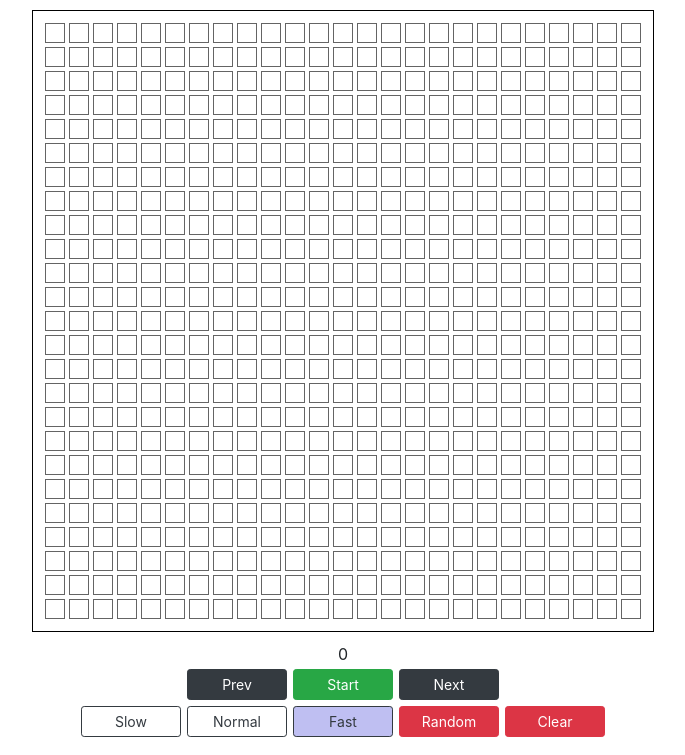
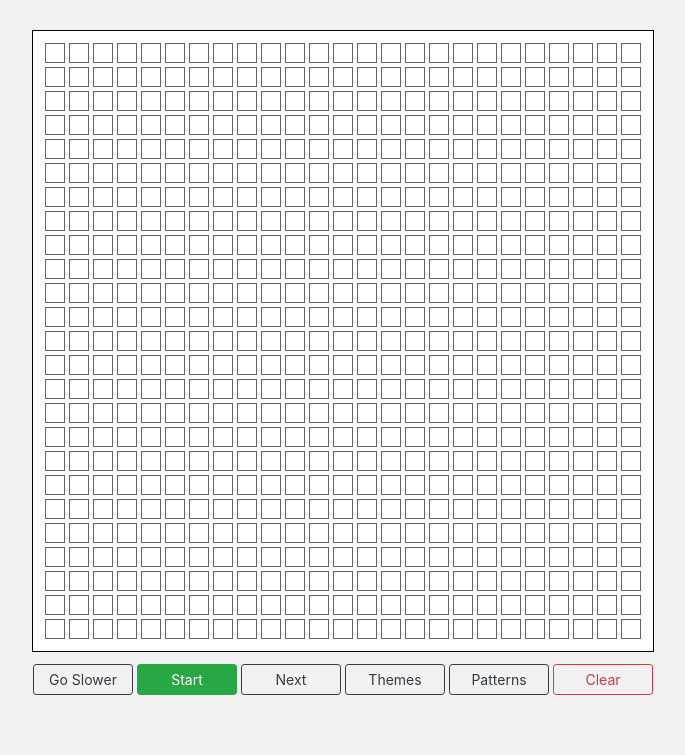
Before and after one commit to curtisyungen/conway, a React (Create React App) app: page / in a window 1280 px wide. Shown: the top 755 px of the page, without its empty margins (297-982 px from the left). Built offline with nearby package versions, Linux system fonts and the light colour scheme.

Commit message:
Add files via upload

```diff
--- a/src/components/Board/board.css
+++ b/src/components/Board/board.css
@@ -51,12 +51,18 @@
 }
 
 .formBtn {
-    margin: 3px;
+    margin: 2px;
     width: 100px;
 }
 
 .group-inline-block {
     display: inline-block;
+}
+
+.main {
+    background: rgb(242, 242, 242);
+    height: 100vh;
+    padding: 20px;
 }
 
 .pattern {
@@ -68,7 +74,7 @@
 }
 
 .patternList {
-    margin: 15px auto;
+    margin-top: 35px;
     text-align: center;
 }
 
@@ -79,7 +85,7 @@
 }
 
 .size-true, .speed-true {
-    background: rgb(191, 191, 242);
+    background: yellow;
 }
 
 .theme {
@@ -93,6 +99,10 @@
 
 .theme:last-child {
     margin-right: 0px;
+}
+
+.themeList {
+    margin-top: 35px;
 }
 
 .theme-light {
--- a/src/components/Board/board.js
+++ b/src/components/Board/board.js
@@ -1,4 +1,5 @@
 import React, { Component } from "react";
+import Modal from "react-responsive-modal";
 import Row from "../Row/row";
 import "./board.css";
 
@@ -8,7 +9,6 @@ const DEFAULT_SPEED = 100;
 const DEFAULT_SIZE = 25;
 const DEFAULT_THEME = "light";
 const FAST = 100;
-const MED = 250;
 const SLOW = 500;
 
 class Board extends Component {
@@ -25,11 +25,12 @@ class Board extends Component {
             count: 0,
             speed: null,
             theme: null,
+            openModal: false,
+            openThemes: false,
         }
     }
 
     componentDidMount = () => {
-
         this.setState({
             numRows: DEFAULT_SIZE,
             numCols: DEFAULT_SIZE,
@@ -68,6 +69,8 @@ class Board extends Component {
     setTheme = (theme) => {
         this.setState({
             theme: theme,
+        }, () => {
+            this.closeThemes();
         });
     }
 
@@ -163,12 +166,6 @@ class Board extends Component {
         this.setState({
             board: board,
         });
-    }
-
-    // Called when the Prev button is clicked
-    prevFrame = (event) => {
-        event.preventDefault();
-        alert("Button not yet operable.");
     }
 
     // Called when Next button is clicked
@@ -283,6 +280,30 @@ class Board extends Component {
         }
     }
 
+    openModal = () => {
+        this.setState({
+            openModal: true,
+        });
+    }
+
+    closeModal = () => {
+        this.setState({
+            openModal: false,
+        });
+    }
+
+    openThemes = () => {
+        this.setState({
+            openThemes: true,
+        });
+    }
+
+    closeThemes = () => {
+        this.setState({
+            openThemes: false,
+        });
+    }
+
     getPattern = (pattern) => {
         let board;
 
@@ -299,6 +320,8 @@ class Board extends Component {
 
         this.setState({
             board: board,
+        }, () => {
+            this.closeModal();
         });
     }
 
@@ -362,6 +385,7 @@ class Board extends Component {
                                 row={row}
                                 updateBoard={this.updateBoard}
                                 theme={this.state.theme}
+                                timer={this.state.timer}
                             />
                         ))}
                     </div>
@@ -370,20 +394,54 @@ class Board extends Component {
                     <div className="controlBar">
 
                         {/* COUNTER */}
-                        <div className="counter">
+                        {/* <div className="counter">
                             {this.state.count}
-                        </div>
+                        </div> */}
 
                         <div className="buttonSet1">
 
-                            {/* CONTROL BUTTONS */}
-                            <button
-                                className="btn btn-dark btn-sm formBtn"
-                                onClick={this.prevFrame}
+                            {/* SIZE BUTTONS */}
+                            {/* <button
+                                className={`btn btn-outline-dark btn-sm formBtn size-${this.state.numRows === 3}`}
+                                onClick={(event) => { event.preventDefault(); this.setSize(3, 3); }}
                             >
-                                Prev
+                                Small
                             </button>
 
+                            <button
+                                className={`btn btn-outline-dark btn-sm formBtn size-${this.state.numRows === 10}`}
+                                onClick={(event) => { event.preventDefault(); this.setSize(10, 10); }}
+                            >
+                                Medium
+                            </button>
+
+                            <button
+                                className={`btn btn-outline-dark btn-sm formBtn size-${this.state.numRows === 25}`}
+                                onClick={(event) => { event.preventDefault(); this.setSize(25, 25); }}
+                            >
+                                Large
+                            </button> */}
+
+                            {/* SPEED BUTTONS */}
+                            {this.state.speed === FAST ? (
+                                <button
+                                    className={`btn btn-outline-dark btn-sm formBtn speed-${this.state.speed === SLOW}`}
+                                    onClick={(event) => { event.preventDefault(); this.setSpeed(SLOW); }}
+                                    disabled={this.state.timer !== null}
+                                >
+                                    Go Slower
+                                </button>
+                            ) : (
+                                <button
+                                    className={`btn btn-outline-dark btn-sm formBtn speed-${this.state.speed === FAST}`}
+                                    onClick={(event) => { event.preventDefault(); this.setSpeed(FAST); }}
+                                    disabled={this.state.timer !== null}
+                                >
+                                    Go Faster
+                                </button>
+                            )}
+
+                            {/* CONTROL BUTTONS */}
                             {this.state.timer ? (
                                 <button
                                     className="btn btn-danger btn-sm stopBtn formBtn"
@@ -401,67 +459,38 @@ class Board extends Component {
                             )}
 
                             <button
-                                className="btn btn-dark btn-sm formBtn"
+                                className="btn btn-outline-dark btn-sm formBtn"
                                 onClick={this.nextFrame}
                             >
                                 Next
                             </button>
 
-                            {/* SIZE BUTTONS */}
                             {/* <button
-                                className={`btn btn-outline-dark btn-sm formBtn size-${this.state.numRows === 3}`}
-                                onClick={(event) => { event.preventDefault(); this.setSize(3, 3); }}
-                            >
-                                Small
-                            </button>
-                            <button
-                                className={`btn btn-outline-dark btn-sm formBtn size-${this.state.numRows === 10}`}
-                                onClick={(event) => { event.preventDefault(); this.setSize(10, 10); }}
-                            >
-                                Medium
-                            </button>
-                            <button
-                                className={`btn btn-outline-dark btn-sm formBtn size-${this.state.numRows === 25}`}
-                                onClick={(event) => { event.preventDefault(); this.setSize(25, 25); }}
-                            >
-                                Large
-                            </button> */}
-                        </div>
-
-                        <div className="buttonSet2">
-
-                            {/* SPEED BUTTONS */}
-                            <button
-                                className={`btn btn-outline-dark btn-sm formBtn speed-${this.state.speed === SLOW}`}
-                                onClick={(event) => { event.preventDefault(); this.setSpeed(SLOW); }}
-                                disabled={this.state.timer !== null}
-                            >
-                                Slow
-                            </button>
-                            <button
-                                className={`btn btn-outline-dark btn-sm formBtn speed-${this.state.speed === MED}`}
-                                onClick={(event) => { event.preventDefault(); this.setSpeed(MED); }}
-                                disabled={this.state.timer !== null}
-                            >
-                                Normal
-                            </button>
-                            <button
-                                className={`btn btn-outline-dark btn-sm formBtn speed-${this.state.speed === FAST}`}
-                                onClick={(event) => { event.preventDefault(); this.setSpeed(FAST); }}
-                                disabled={this.state.timer !== null}
-                            >
-                                Fast
-                            </button>
-
-                            <button
                                 className="btn btn-danger btn-sm formBtn"
                                 onClick={(event) => { event.preventDefault(); this.getRandom(); }}
                                 disabled={this.state.timer !== null}
                             >
                                 Random
+                            </button> */}
+
+                            <button
+                                className="btn btn-outline-dark btn-sm formBtn"
+                                onClick={(event) => { event.preventDefault(); this.openThemes(); }}
+                                disabled={this.state.timer !== null}
+                            >
+                                Themes
                             </button>
+
                             <button
-                                className="btn btn-danger btn-sm formBtn"
+                                className="btn btn-outline-dark btn-sm formBtn"
+                                onClick={(event) => { event.preventDefault(); this.openModal(); }}
+                                disabled={this.state.timer !== null}
+                            >
+                                Patterns
+                            </button>
+
+                            <button
+                                className="btn btn-outline-danger btn-sm formBtn"
                                 onClick={(event) => { event.preventDefault(); this.getCells(); }}
                                 disabled={this.state.timer !== null}
                             >
@@ -471,23 +500,37 @@ class Board extends Component {
                     </div>
 
                     {/* PATTERN LIST */}
+                    {this.state.openModal ? (
+                        <Modal
+                            open={this.state.openModal}
+                            onClose={this.closeModal}
+                        >
                             <div className="patternList">
-                        <img className="pattern" src={require("../../images/pattern1.png")} alt="pattern1" onClick={this.getPattern.bind(null, "1")} />
                                 <img className="pattern" src={require("../../images/pattern2.png")} alt="pattern2" onClick={this.getPattern.bind(null, "2")} />
                                 <img className="pattern" src={require("../../images/pattern3.png")} alt="pattern3" onClick={this.getPattern.bind(null, "3")} />
                                 <img className="pattern" src={require("../../images/pattern4.png")} alt="pattern4" onClick={this.getPattern.bind(null, "4")} />
-                        <img className="pattern" src={require("../../images/pattern5.png")} alt="pattern5" onClick={this.getPattern.bind(null, "5")} />
                                 <img className="pattern" src={require("../../images/pattern8.png")} alt="pattern8" onClick={this.getPattern.bind(null, "8")} />
                             </div>
+                        </Modal>
+                    ) : (
+                        <></>
+                    )}
 
                     {/* THEMES */}
+                    {this.state.openThemes ? (
+                        <Modal
+                            open={this.state.openThemes}
+                            onClose={this.closeThemes}
+                        >
                             <div className="themeList text-center">
                                 <div className="theme theme-light" onClick={this.setTheme.bind(null, "light")}></div>
                                 <div className="theme theme-dark" onClick={this.setTheme.bind(null, "dark")}></div>
                                 <div className="theme theme-blue" onClick={this.setTheme.bind(null, "blue")}></div>
-                        <div className="theme theme-green" onClick={this.setTheme.bind(null, "green")}></div>
-                        <div className="theme theme-wild" onClick={this.setTheme.bind(null, "wild")}></div>
                             </div>
+                        </Modal>
+                    ) : (
+                        <></>
+                    )}
 
                 </div>
             ) : (
--- a/src/components/Row/row.js
+++ b/src/components/Row/row.js
@@ -15,6 +15,7 @@ class Row extends Component {
                             val={cell.val}
                             updateBoard={this.props.updateBoard}
                             theme={this.props.theme}
+                            timer={this.props.timer}
                         />
                     ))
                 ) : (
```
Also changed, not shown: src/components/Cell/cell.js (+10 -5 lines). Lines whose indentation alone changed are shown as unchanged.
